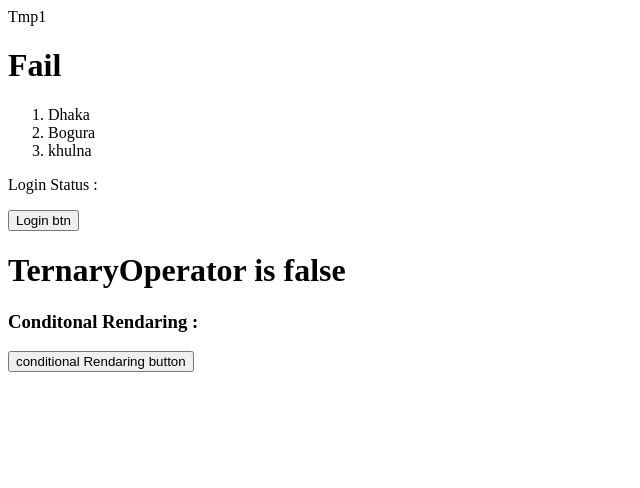
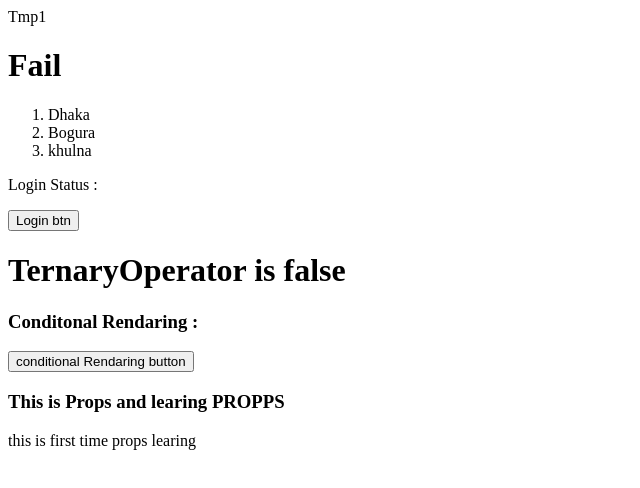
Before and after one commit to majharul-islam181/LearnReact, a React (Vite) app: page / in a window 1280 px wide. Shown: the top 488 px of the page, without its empty margins (0-640 px from the left). Built offline with nearby package versions, Linux system fonts and the light colour scheme.

Commit message:
passing PROPS

```diff
--- a/src/App.jsx
+++ b/src/App.jsx
@@ -1,3 +1,4 @@
+import Props from "./components/Props";
 import Temp1 from "./components/Temp1";
 
 const LoginStatusBtn =(status)=>{
@@ -82,12 +83,11 @@ const App = () => {
           4. Props data is read-only/emutable. which means  that data coming form the parent
           should not be changed by child components.
 
+          */}
+
+          <Props title="PROPPS" des="this is first time  props learing"/>
 
 
-
-
-
-          */}
 
 
 
--- /dev/null
+++ b/src/components/Props.jsx
@@ -0,0 +1,15 @@
+
+
+const Props = (majharul) => {
+    return (
+        <div>
+
+            <h3>This is Props and learing {majharul.title}</h3>
+            <p> {majharul.des}</p>
+
+
+        </div>
+    );
+};
+
+export default Props;
```
